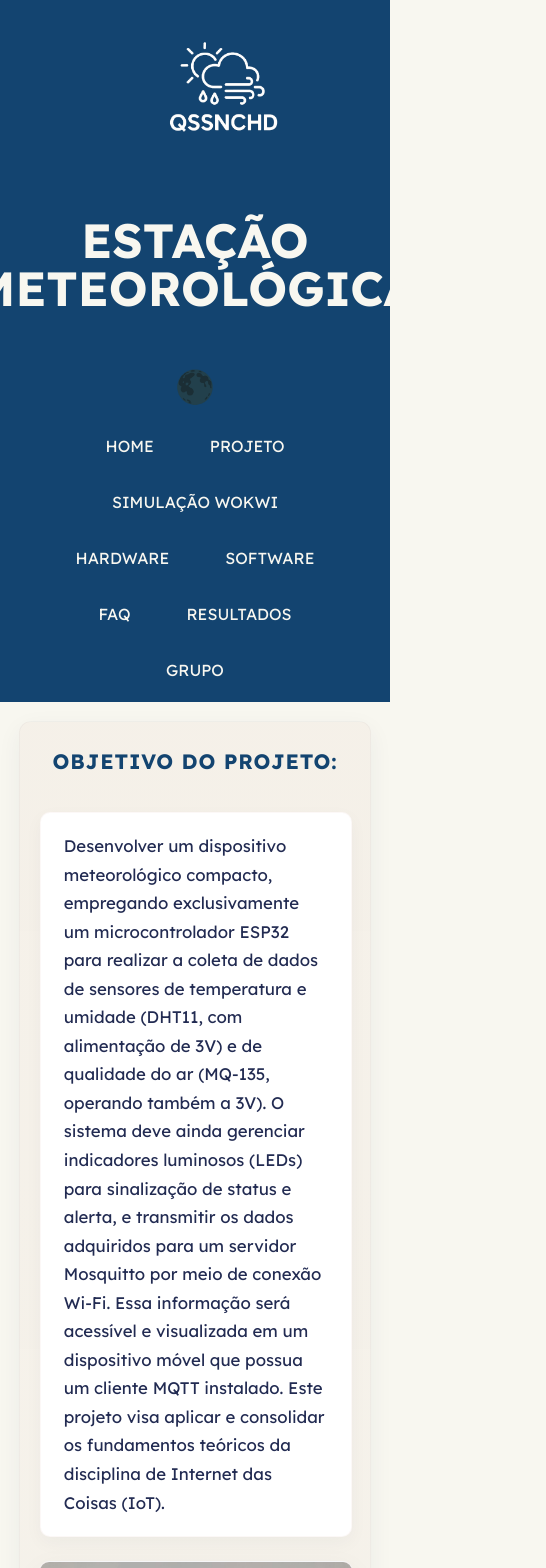
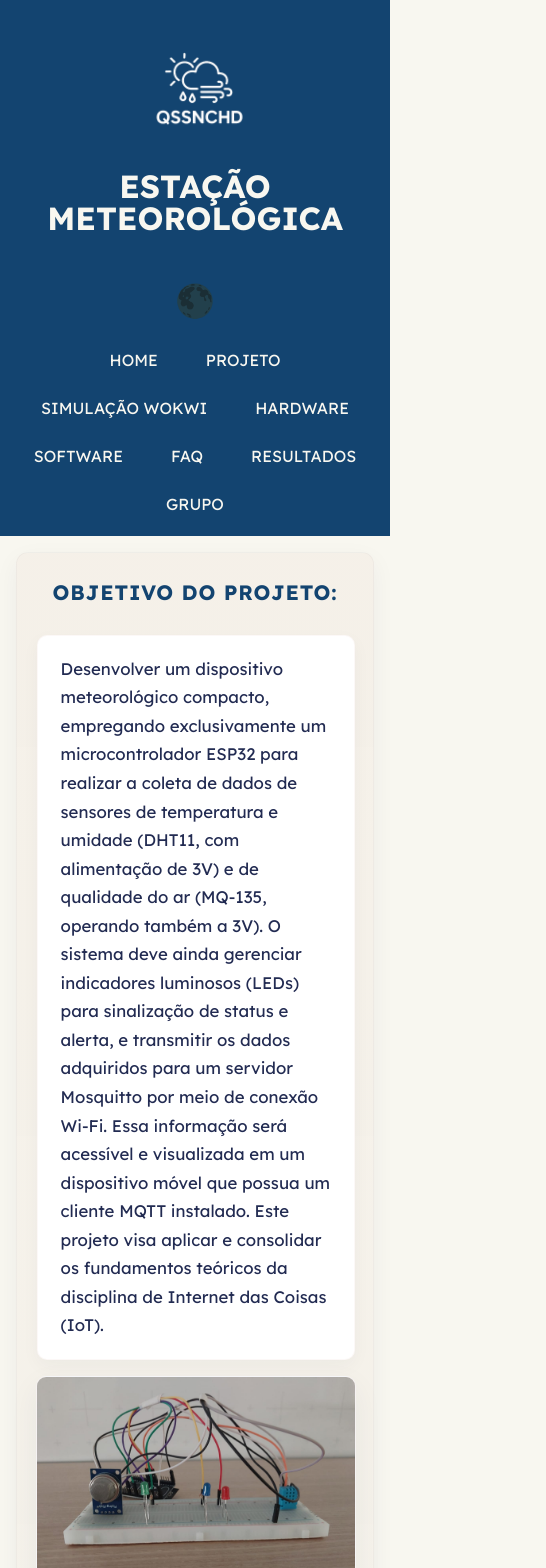
Before and after one commit to JuanMOLopes/estacao-meteorologica-grupo2, a React (Vite) app: page / in a window 390 px wide. Shown: the top 1568 px of the page, 546 px wide, since content can reach past the window. Built offline with nearby package versions, Linux system fonts and the light colour scheme.

Commit message:
Refactor code structure for improved readability and maintainability

```diff
--- a/src/App.css
+++ b/src/App.css
@@ -19,7 +19,7 @@ body.modo-escuro {
   gap: 2rem;
   background: linear-gradient(180deg, rgba(178, 86, 64, 0.04), rgba(34, 43, 82, 0.01));
   border-radius: 12px;
-  box-shadow: 0 8px 24px rgba(34, 43, 82, 0.06);
+  box-shadow: 0 8px 24px rgba(34, 43, 82, 0.05);
   border: 1px solid rgba(34, 43, 82, 0.03);
 }
 
@@ -61,8 +61,8 @@ body.modo-escuro {
 }
 
 .img-home {
-  width: 420px;
-  max-width: 40%;
+  width: 100%;
+  max-width: 420px;
   height: auto;
   border-radius: 10px;
   object-fit: cover;
@@ -72,7 +72,7 @@ body.modo-escuro {
 }
 
 .diagram-home {
-  width: 700px;
+  width: 100%;
   max-width: 720px;
   height: auto;
   border-radius: 10px;
@@ -117,14 +117,16 @@ body.modo-escuro .Lado-a-lado p {
 @media (max-width: 900px) {
   .container-home {
     padding: 1.2rem;
-    margin: 1.2rem;
+    margin: 1rem;
+    gap: 1.5rem;
   }
 
   .Lado-a-lado {
     flex-direction: column;
+    gap: 1rem;
   }
 
-  .img-home {
+  .img-home, .diagram-home {
     width: 100%;
     max-width: 100%;
   }
@@ -207,6 +209,10 @@ body.modo-escuro .container-Simulacao img {
   .container-Simulacao {
     padding: 1rem;
     margin: 1rem;
+  }
+
+  .container-Simulacao .Lado-a-lado {
+    flex-direction: column;
   }
 
   .container-Simulacao img {
@@ -386,6 +392,16 @@ body.modo-escuro .secao-codigo-fonte h2 {
   box-shadow: 0 8px 24px rgba(0, 0, 0, 0.12);
 }
 
+@media (max-width: 900px) {
+  .software {
+    padding: 1rem;
+    margin: 1rem;
+  }
+  .resumo-tecnico {
+    flex-direction: column;
+  }
+}
+
 .conteudo {
   max-width: 1100px;
   margin: 2.5rem auto;
@@ -455,6 +471,19 @@ body.modo-escuro .secao-codigo-fonte h2 {
   box-shadow: 0 10px 30px rgba(34, 43, 82, 0.06);
   border: 1px solid rgba(34, 43, 82, 0.04);
   background: linear-gradient(180deg, #fffaf8, #ffffff);
+}
+
+@media (max-width: 900px) {
+  .conteudo {
+    padding: 1rem;
+    margin: 1rem;
+  }
+  .video-container iframe {
+    height: 300px;
+  }
+  .galeria img {
+    width: 100%;
+  }
 }
 
 body.modo-escuro .conteudo {
@@ -572,3 +601,33 @@ body.modo-escuro .Grupo {
     padding: 14px;
   }
 }
+
+.imagens-solucao {
+  display: flex;
+  justify-content: center;
+  align-items: center;
+  gap: 1rem;
+  flex-wrap: wrap;
+  width: 100%;
+  margin-top: 1.5rem;
+}
+
+.imagens-solucao img {
+  max-width: 45%;
+  height: auto;
+  border-radius: 10px;
+  box-shadow: 0 10px 30px rgba(34, 43, 82, 0.06);
+  border: 1px solid rgba(34, 43, 82, 0.04);
+  background: linear-gradient(180deg, #fffaf8, #ffffff);
+}
+
+body.modo-escuro .imagens-solucao img {
+  border: 1px solid rgba(255, 255, 255, 0.04);
+  box-shadow: 0 8px 24px rgba(0, 0, 0, 0.12);
+}
+
+@media (max-width: 768px) {
+  .imagens-solucao img {
+    max-width: 100%;
+  }
+}
--- a/src/components/Footer/Footer.css
+++ b/src/components/Footer/Footer.css
@@ -88,6 +88,13 @@ body.modo-escuro footer .lado-a-lado h3 {
 
 /* Responsividade */
 @media (max-width: 1023px) {
+  footer {
+    padding: 1.5rem;
+    gap: 1.5rem;
+  }
+  footer .lado-a-lado {
+    gap: 1.5rem;
+  }
   footer #contato a {
     display: flex;
     flex-direction: column;
--- a/src/components/Header/Header.css
+++ b/src/components/Header/Header.css
@@ -43,5 +43,17 @@ body.modo-escuro header h1 {
 @media (max-width: 1023px) {
   header {
     flex-direction: column;
+    padding-top: 1rem;
+  }
+
+  header h1 {
+    font-size: 2rem;
+    margin-top: 1rem;
+    margin-bottom: 1rem;
+  }
+
+  header img {
+    margin-left: 0;
+    width: 120px;
   }
 }
--- a/src/components/Navbar/Navbar.css
+++ b/src/components/Navbar/Navbar.css
@@ -25,8 +25,17 @@ nav a {
 
 nav a:hover {
   font-weight: bold;
-  background-color: #adbae4;
+  background-color: #f8f7f0;
   color: #134470;
+}
+
+/* Responsividade */
+@media (max-width: 1023px) {
+  nav {
+    min-height: auto;
+    padding: 1rem;
+    gap: 1rem;
+  }
 }
 
 /* Modo Escuro */
--- a/src/components/TextoDireita/TextoDireita.css
+++ b/src/components/TextoDireita/TextoDireita.css
@@ -17,8 +17,9 @@
 }
 
 .imagem-esquerda {
-  width: 25rem;
-  height: auto;
+  flex-shrink: 0;
+  width: 100%;
+  max-width: 25rem;
 }
 
 .imagem-esquerda img {
@@ -69,6 +70,8 @@ body.modo-escuro .favoritar p {
 @media (max-width: 1023px) {
   .container-texto-direita {
     flex-direction: column-reverse;
+    padding: 20px;
+    gap: 20px;
   }
 
   .imagem-esquerda {
--- a/src/components/TextoEsquerda/TextoEsquerda.css
+++ b/src/components/TextoEsquerda/TextoEsquerda.css
@@ -17,8 +17,9 @@
 }
 
 .imagem-direita {
-  width: 25rem;
-  height: auto;
+  flex-shrink: 0;
+  width: 100%;
+  max-width: 25rem;
 }
 
 .imagem-direita img {
@@ -64,6 +65,8 @@ body.modo-escuro .texto-esquerda p {
 @media (max-width: 1023px) {
   .container-texto-esquerda {
     flex-direction: column;
+    padding: 20px;
+    gap: 20px;
   }
 
   .imagem-direita {
--- a/src/pages/Projeto.jsx
+++ b/src/pages/Projeto.jsx
@@ -21,6 +21,10 @@ function Projeto() {
             texto="A Internet das Coisas (IoT) surge como a solução ideal para esse desafio de monitoramento. Por meio da integração de hardware e software, a IoT permite a instalação de sensores específicos (como o DHT11 e o MQ-135, no caso do projeto) que fazem a leitura automática dos parâmetros ambientais (temperatura, umidade e gases). O grande diferencial é a comunicação em tempo real: um microcontrolador (ESP32) coleta esses dados e os envia instantaneamente, via Wi-Fi, para uma plataforma central (servidor Mosquitto). Isso elimina a necessidade de checagens manuais e possibilita a visualização imediata em qualquer lugar (via cliente MQTT no celular), transformando a coleta de dados isolada em um sistema de vigilância contínuo e inteligente."
             imagem="/projeto-img2.png"
           />
+          <div className="imagens-solucao">
+            <img src="/servidor.png" alt="Imagem 1" />
+            <img src="/celular.png" alt="Imagem 2" />
+          </div>
         </div>
       </div>
 
--- a/src/pages/SimulacaoWokwi.jsx
+++ b/src/pages/SimulacaoWokwi.jsx
@@ -7,7 +7,11 @@ function SimulacaoWokwi() {
     <>
       <Header titulo="Simulação Wokwi" />
       <div className="container-Simulacao">
-        <iframe src="https://wokwi.com/projects/444885255178513409" height="550" width="1050" title="Simulação Wokwi"></iframe>
+        <iframe
+          src="https://wokwi.com/projects/444885255178513409"
+          style={{ width: "100%", maxWidth: "1050px", height: "550px", border: "none" }}
+          title="Simulação Wokwi"
+        ></iframe>
 
         <h1>Simulação digital Wokwi em estágios!</h1>
 
```
Also changed, not shown: public/celular.png (added), public/servidor.png (added).
